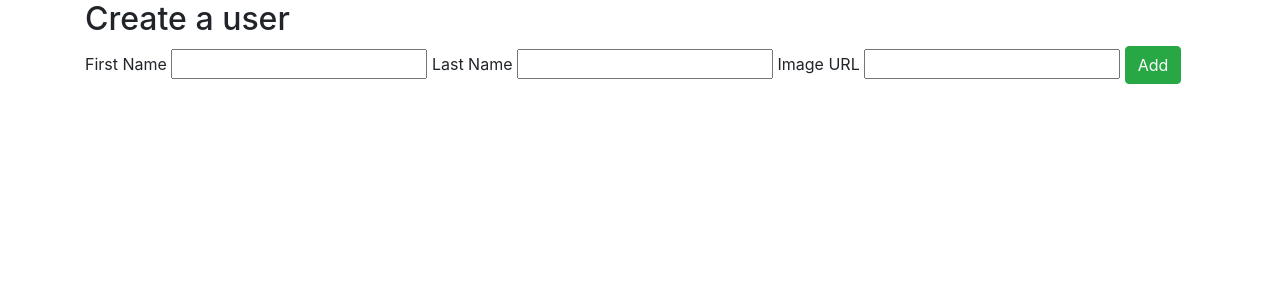
After one commit to meowcodes/rithm-blogly, a Flask app: page /users/new in a window 1280 px wide. The commit adds this page. Shown: the top 300 px of the page. Run offline with Flask 2, Linux system fonts and the light colour scheme; some libraries are stand-ins or nearby versions.

Commit message:
create templates

```diff
--- a/app.py
+++ b/app.py
@@ -16,13 +16,13 @@ connect_db(app)
 @app.route('/')
 def show_index():
     """Redirect to list of users"""
-    return redirect("/userss")
+    return redirect("/users")
 
-@app.route('/userss')
+@app.route('/users')
 def list_users():
     users = User.query.all()
     return render_template("user_listing.html",
-                            users = users)
+        users = users)
 
 @app.route('/users/new')
 def show_new_user_form():
@@ -35,7 +35,7 @@ def post_new_user():
 
     first_name = request.form.get('first_name')
     last_name = request.form.get('last_name')
-    image_url = request.form.get('image_url')
+    image_url = request.form.get('image_url') or None
 
     new_user = User(first_name = first_name, last_name = last_name, image_url = image_url)
 
@@ -51,7 +51,7 @@ def show_user_detail(user_id):
     return render_template('user_details.html', user=user)
 
 @app.route('/users/<int:user_id>/edit')
-def edit_user_detail(user_id):
+def show_edit_user_detail_form(user_id):
     """Show the edit page for a user."""
     user = User.query.get(user_id)
     return render_template('user_details_edit.html', user=user)
@@ -63,7 +63,8 @@ def edit_user_detail(user_id):
 
     updated_user.first_name = request.form.get('first_name')
     updated_user.last_name = request.form.get('last_name')
-    updated_user.image_url = request.form.get('image_url')
+    updated_user.image_url = request.form.get('image_url') or None
+
 
     db.session.add(updated_user)
     db.session.commit()
--- /dev/null
+++ b/templates/new_user_form.html
@@ -0,0 +1,18 @@
+{% extends 'base.html' %}
+
+{% block content %}
+<div class="container">
+    <h2>Create a user</h2>
+    <div class="new-user-form">
+        <form action="/users" method="POST">
+            <label for="first_name">First Name</label>
+            <input name="first_name" id="first_name">
+            <label for="last_name">Last Name</label>
+            <input name="last_name" id="last_name">
+            <label for="image_url">Image URL</label>
+            <input name="image_url" id="image_url" type=url>
+            <button type="submit" class="btn btn-success">Add</button>
+        </form>
+    </div>
+</div>
+{% endblock %}
--- a/templates/user_listing.html
+++ b/templates/user_listing.html
@@ -5,9 +5,9 @@
     <h2>Users</h2>
     <div>
         {% for user in users%}
-        <ul>{{ user.first_name }} {{ user.last_name }}</ul>
+        <ul><a href="/users/{{ user.id }}">{{ user.first_name }} {{ user.last_name }}</a></ul>
         {% endfor %}
     </div>
-    <button type="button" class="btn btn-secondary">Add User</button>
+    <a href="/users/new" class="btn btn-secondary">Add User</a>
 </div>
 {% endblock %}
```
Also changed, not shown: models.py (+5 -5 lines), seed.py (added, +19 -0 lines), templates/user_details.html (added, +11 -0 lines), templates/user_details_edit.html (added, +17 -0 lines).
